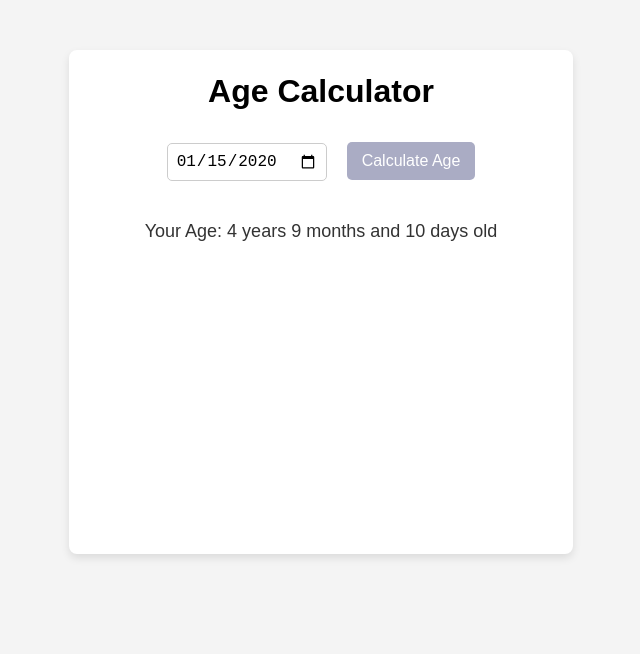
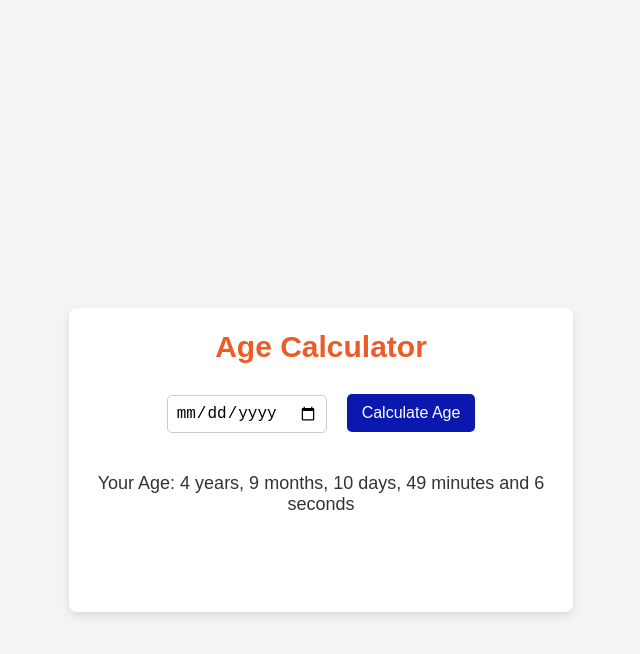
Before and after one commit to archana-singh-1/calculate_age_project, a React (Create React App) app: page / in a window 1280 px wide. Both pictures are taken after typing "2020-01-15" into the empty fields and a click on the button "Calculate Age". Shown: the top 654 px of the page, without its empty margins (319-959 px from the left). Built offline with nearby package versions, Linux system fonts and the light colour scheme.

Commit message:
add mints and seconds functionlity

```diff
--- a/src/CalculateAge.js
+++ b/src/CalculateAge.js
@@ -34,6 +34,22 @@ const CalculateAge = () => {
         return days;
     };
 
+    const calculateMinutes = (birthDate, today) => {
+        let minutes = today.getMinutes() - birthDate.getMinutes();
+        if (minutes < 0) {
+          minutes += 60;
+        }
+        return minutes;
+    };
+
+    const calculateSeconds = (birthDate, today) => {
+        let seconds = today.getSeconds() - birthDate.getSeconds();
+        if (seconds < 0) {
+          seconds += 60;
+        }
+        return seconds;
+    };
+
     const ageCalculate = () => {
         const birthDate = new Date(dob);
         console.log(birthDate)
@@ -42,19 +58,22 @@ const CalculateAge = () => {
 
         const years = calculateYears(birthDate, today);
         const months = calculateMonths(birthDate, today);
-        const days=calculateDays(birthDate,today)
+        const days=calculateDays(birthDate,today);
+        const minutes=calculateMinutes(birthDate,today)
+        const seconds=calculateSeconds(birthDate,today)
 
         if (years >= 0) {
-          setAge(`${years} years ${months} months and ${days} days old`);
+          setAge(`${years} years, ${months} months, ${days} days, ${minutes} minutes and ${seconds} seconds`);
         }
         else {
           setAge("Invalid date");
         }
+        setDob("");
     };
 
     const renderAge = () => {
         if (age) {
-          return <p>Your Age: {age}</p>;
+          return <p className="age-calcul">Your Age: {age}</p>;
         }
         return null;
     };
@@ -63,7 +82,7 @@ const CalculateAge = () => {
 
   return (
     <div className="age-calculator">
-      <h1>Age Calculator</h1>
+      <h1 className="age-cal">Age Calculator</h1>
       <input
         type="date"
         value={dob}
--- a/src/calculateAge.css
+++ b/src/calculateAge.css
@@ -1,18 +1,22 @@
 body{
     background-color: rgb(244, 244, 244);
+    display: flex;
+    justify-content: center;
+    font-family: sans-serif;
 }
 
 .age-calculator {
+    height: 300px;
+    width: 500px;
     text-align: center;
     margin: auto;
     margin-top: 50px;
     font-family: Arial, sans-serif;
     background-color: white;
     box-shadow: rgba(0, 0, 0, 0.1) 0px 4px 8px;
-    height: 500px;
-    width: 500px;
     border: solid 2px white;
     border-radius: 8px;
+    margin-top: 300px;
 }
 
 .input-date {
@@ -27,7 +31,7 @@ body{
 .calculate-button {
     padding: 10px 15px;
     font-size: 16px;
-    background-color: #aaacc4;
+    background-color: #0a18af;
     color: white;
     border: none;
     border-radius: 5px;
@@ -45,3 +49,12 @@ body{
     font-size: 18px;
     color: #333;
 }
+
+.age-cal{
+    color: #ec5c28;
+    font-size: 30px;
+}
+
+.age-calcul{
+    color: #333;
+}
```
